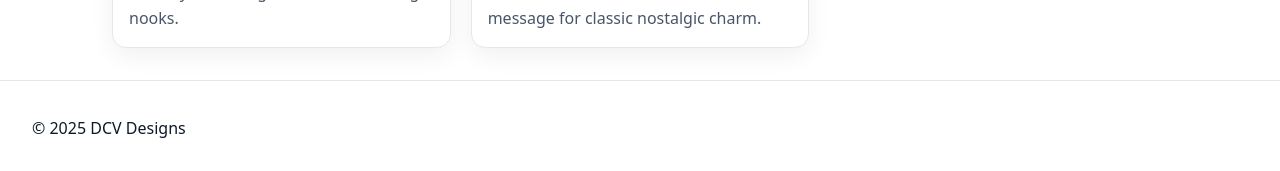
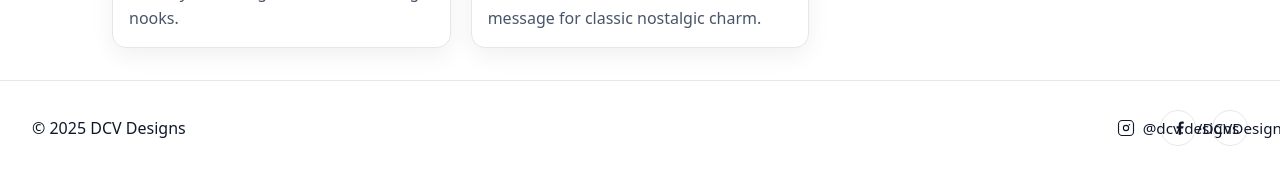
Before and after one commit to dcvdesigns/dcvdesigns.github.io, a Jekyll site: the page built from index.md, in a window 1280 px wide and 1400 px high, scrolled down 608 px. Shown: the part 1226-1397 px from the top of the window. Built offline with Jekyll 4.4.1, drawn with Linux system fonts in a browser that asks for light colours.

Commit message:
footer update

```diff
--- a/_includes/footer.html
+++ b/_includes/footer.html
@@ -1,3 +1,17 @@
 <footer class="site-footer">
   <p>© {{ "now" | date: "%Y" }} DCV Designs</p>
+
+  <div class="social with-labels">
+    <a href="https://www.instagram.com/dcv.designs/" target="_blank" rel="noopener" aria-label="Instagram — dcv.designs">
+      <!-- Instagram icon -->
+      <svg width="18" height="18" viewBox="0 0 24 24" fill="none" aria-hidden="true"><path d="M7 2h10a5 5 0 0 1 5 5v10a5 5 0 0 1-5 5H7a5 5 0 0 1-5-5V7a5 5 0 0 1 5-5z" stroke="currentColor" stroke-width="1.5"/><path d="M16.5 7.5h.01" stroke="currentColor" stroke-width="2" stroke-linecap="round"/><circle cx="12" cy="12" r="3.5" stroke="currentColor" stroke-width="1.5"/></svg>
+      <span>@dcv.designs</span>
+    </a>
+
+    <a href="https://www.facebook.com/DCVDesigns" target="_blank" rel="noopener" aria-label="Facebook — DCVDesigns">
+      <!-- Facebook icon -->
+      <svg width="18" height="18" viewBox="0 0 24 24" fill="none" aria-hidden="true"><path d="M13.5 21v-8.25h2.75l.5-3H13.5V7.75c0-.87.29-1.5 1.75-1.5H17V3.5c-.3-.04-1.33-.13-2.53-.13-2.5 0-4.22 1.52-4.22 4.31V9.75H7.5v3h2.75V21h3.25Z" fill="currentColor"/></svg>
+      <span>/DCVDesigns</span>
+    </a>
+  </div>
 </footer>
--- a/assets/css/main.css
+++ b/assets/css/main.css
@@ -373,3 +373,30 @@ body.home .hero {
 }
 .announce-date{ margin:.25rem 0 .25rem; color: var(--color-muted); font-size:.95rem; }
 .announce-text p{ margin:.4rem 0; }
+
+/* Footer social with labels */
+.social.with-labels {
+  display: flex;
+  gap: 1rem;
+  align-items: center;
+}
+.social.with-labels a {
+  display: inline-flex;
+  align-items: center;
+  gap: .5rem;
+  padding: .4rem .6rem;
+  border: 1px solid var(--color-border);
+  border-radius: 999px;
+  text-decoration: none;
+  color: var(--color-fg);
+}
+.social.with-labels a:hover {
+  border-color: var(--color-accent);
+  color: var(--color-primary);
+}
+.social.with-labels svg {
+  flex: 0 0 auto;
+}
+.social.with-labels span {
+  font-size: .95rem;
+}
```
